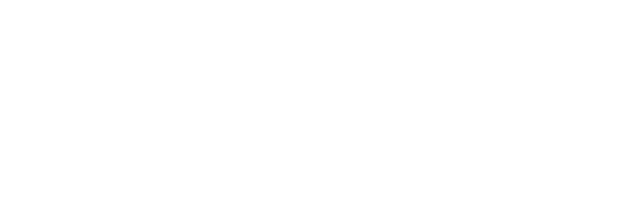
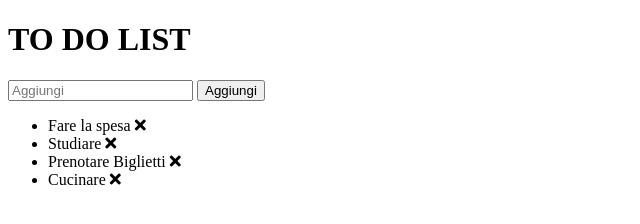
Before and after one commit to GiulsV/vue-todolist, a plain HTML site: page index.html in a window 1280 px wide. Shown: the whole page, without its empty margins (0-640 px from the left). Drawn offline with nearby package versions, Linux system fonts and the light colour scheme.

Commit message:
Stampa lista a video e x rimuove elemento

```diff
--- a/index.html
+++ b/index.html
@@ -4,10 +4,33 @@
     <meta charset="UTF-8">
     <meta http-equiv="X-UA-Compatible" content="IE=edge">
     <meta name="viewport" content="width=device-width, initial-scale=1.0">
+
+    <link rel="stylesheet" href="https://cdnjs.cloudflare.com/ajax/libs/font-awesome/5.15.4/css/all.min.css" integrity="sha512-1ycn6IcaQQ40/MKBW2W4Rhis/DbILU74C1vSrLJxCq57o941Ym01SwNsOMqvEBFlcgUa6xLiPY/NS5R+E6ztJQ==" crossorigin="anonymous" referrerpolicy="no-referrer" />
+
     <link rel="stylesheet" href="css/style.css">
     <title>To Do List</title>
 </head>
 <body>
+
+    <div id="todo">
+        <div class="to-do-container">
+            <h1>TO DO LIST</h1>
+
+            <input type="text" placeholder="Aggiungi">
+            <button>Aggiungi</button>
+
+            <ul v-if="todos.length > 0">
+                <li v-for="(item, i) in todos" :key="i">
+                    <div class="todo-item">
+                        <span>{{item.text}}</span>
+                        <i class="fas fa-times" @click="deleteItem(index)"></i>
+                    </div>
+                </li>
+            </ul>
+
+            <h2 v-else>Non ci sono TODO</h2>
+        </div>
+    </div>
 
 
 
--- a/script/script.js
+++ b/script/script.js
@@ -3,12 +3,64 @@
 // - text, una stringa che indica il testo del todo
 // - done, un booleano (true/false) che indica se il todo è stato fatto oppure no
 
-// MILESTONE 1
-// Stampare all’interno di una lista, un item per ogni todo.
-// Se la proprietà done è uguale a true, visualizzare il testo del todo sbarrato.
 
-// MILESTONE 2
-// Visualizzare a fianco ad ogni item ha una “x”: cliccando su di essa, il todo viene rimosso dalla lista.
+const todos = [
+    {
+        text: 'Fare la spesa',
+        done: true
+    },
+    {
+        text: 'Studiare',
+        done: false
+    },
+    {
+        text: 'Prenotare Biglietti',
+        done: true
+    },
+    {
+        text: 'Cucinare',
+        done: false
+    }
+]
+
+const app = new Vue({
+
+    el: '#todo',
+    data: {
+        todos,
+        doneToDos: [],
+        newToDo: {
+            text: '',
+            done: false
+        }
+    },
+
+
+    // MILESTONE 1
+    // Stampare all’interno di una lista, un item per ogni todo.
+    // Se la proprietà done è uguale a true, visualizzare il testo del todo sbarrato.
+
+    methods: {
+
+        addItem(){
+            if(this.newToDo !== ""){
+                this.todos.push(this.newToDo);
+                this.newToDo = "";
+
+            }
+        },
+
+
+        // MILESTONE 2
+        // Visualizzare a fianco ad ogni item ha una “x”: cliccando su di essa, il todo viene rimosso dalla lista.
+
+        deleteItem(index){
+            this.todos.splice(index,1);
+        }
+    }
+});
+
+
 
 // MILESTONE 3
 // Predisporre un campo di input testuale e un pulsante “aggiungi”: cliccando sul pulsante, il testo digitato viene letto e utilizzato per creare un nuovo todo, che quindi viene aggiunto alla lista dei todo esistenti.
```
